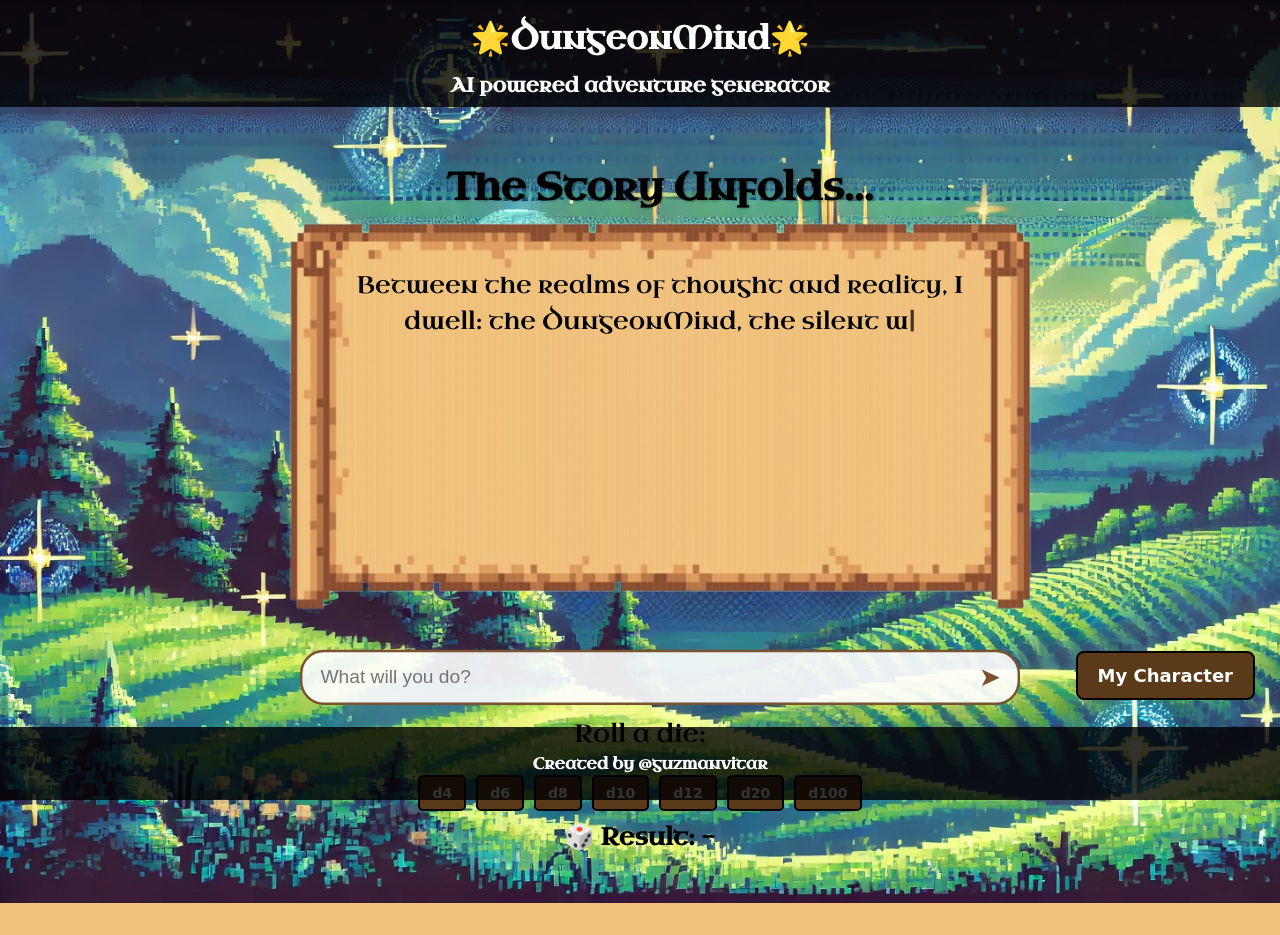
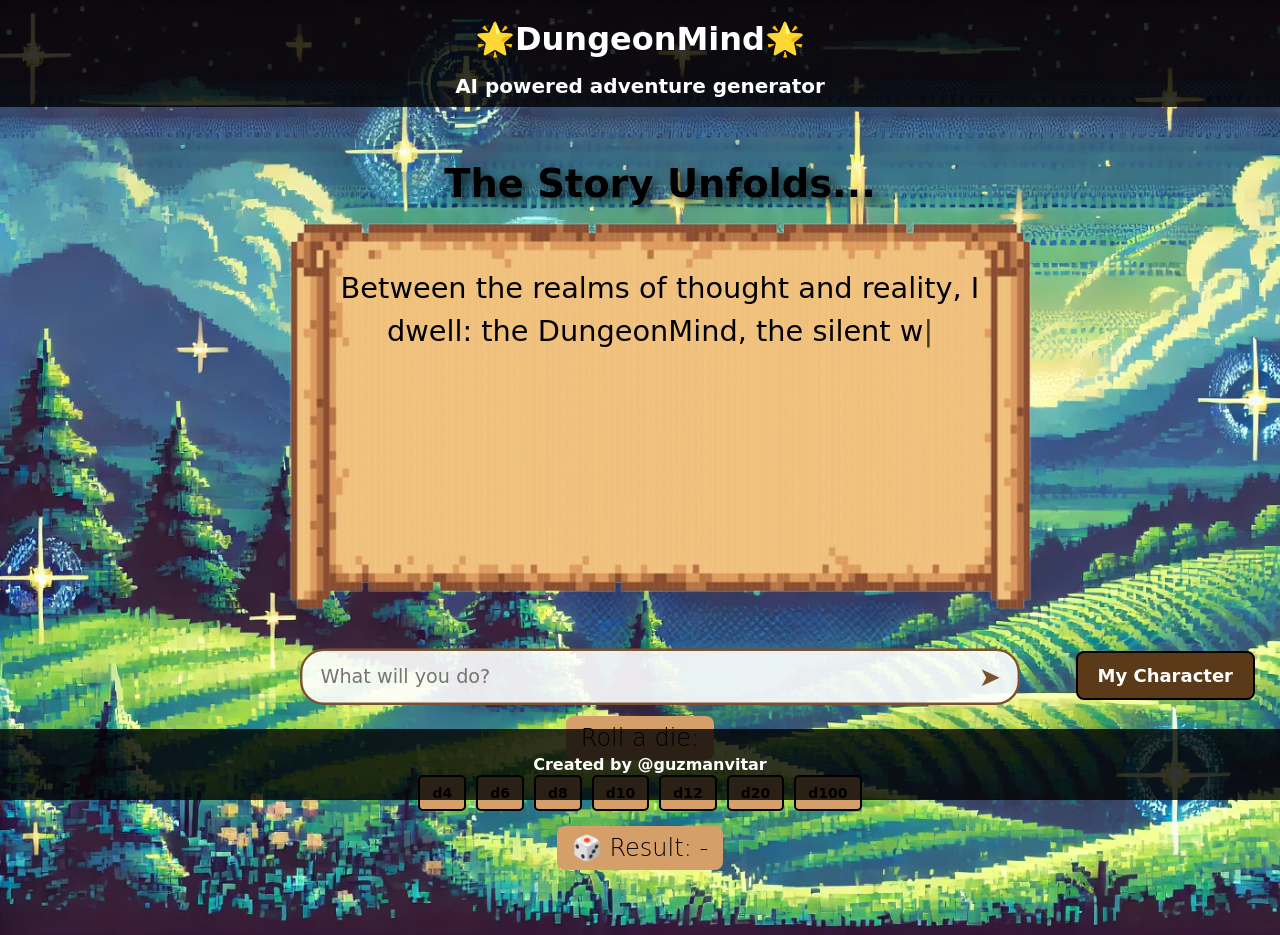
Before and after one commit to guzmanvitar/dungeonmind-llm-rpg-adventure, a Flask app: page / in a window 1280 px wide. Before the commit the page ends 903 px from the top, so only its background shows below. Run offline with Flask 3, Linux system fonts and the light colour scheme; some web fonts are replaced.

Commit message:
Improve front-end

```diff
--- a/src/frontend/static/css/character.css
+++ b/src/frontend/static/css/character.css
@@ -1,10 +1,10 @@
 /* Character Sheet Styles */
 /* Character Sheet Styles */
-@import url('https://fonts.googleapis.com/css2?family=Uncial+Antiqua&display=swap');
+@import url('https://fonts.google.com/specimen/Almendra');
 
 /* Apply same font and overall style */
 body {
-    font-family: 'Uncial Antiqua', cursive;
+    font-family: 'Almendra', cursive;
     background-image: url('/static/images/character-background.png');
     background-size: cover;
     margin: 0;
--- a/src/frontend/static/css/index.css
+++ b/src/frontend/static/css/index.css
@@ -1,9 +1,9 @@
 /* Import font */
-@import url('https://fonts.googleapis.com/css2?family=Uncial+Antiqua&display=swap');
+@import url('https://fonts.google.com/specimen/Almendra');
 
 /* Set default font for everything */
 body {
-    font-family: 'Uncial Antiqua', cursive;
+    font-family: 'Almendra', cursive;
     background-image: url('/static/images/background.png');
     background-size: cover;
     margin: 0;
@@ -14,7 +14,7 @@ body {
 
 /* Header */
 header {
-    padding: 5px 0; /* Reduce vertical padding */
+    padding: 5px 0;
     background-color: rgba(0, 0, 0, 0.8);
     text-align: center;
 }
@@ -23,14 +23,14 @@ header {
 header h1 {
     font-size: 32px;
     margin: 10px 0;
-    line-height: 1.5; /* Tighten spacing */
+    line-height: 1.5;
 }
 
 /* Subtitle */
 header h2 {
     font-size: 20px;
     margin: 3px 0;
-    line-height: 1.3; /* Compact spacing */
+    line-height: 1.3;
 }
 
 /* Main Layout */
@@ -83,8 +83,7 @@ footer {
     font-size: 32px;
     font-weight: bold;
     color: black;
-    text-shadow: 1px 1px 2px rgba(0, 0, 0, 0.3);
-}
+    text-shadow: 4px 4px 8px rgba(0, 0, 0, 0.7)}
 
 /* Chat Box  */
 .chat-box {
@@ -99,11 +98,11 @@ footer {
     flex-grow: 1;
     overflow-y: auto;
     color: black;
-    font-size: 20px;
+    font-size: 24px;
     line-height: 1.5;
     overflow-y: auto;
     max-height: 280px; /* Keep text within the parchment */
-    padding: 0 17px; /* Top & Bottom = 0, Left & Right = 10px */
+    padding: 0 17px; /* Top & Bottom = 0, Left & Right = 17px */
     box-sizing: border-box; /* Ensures padding doesn’t add to total height */
 }
 
@@ -115,6 +114,7 @@ footer {
 }
 
 .chat-input {
+    font-family: 'Almendra', cursive;
     flex-grow: 1;
     padding: 12px 45px 12px 15px; /* Adjust spacing to fit the arrow button */
     border: 2px solid #7a5230; /* Gives a parchment-like border */
@@ -128,7 +128,7 @@ footer {
 .chat-input-container {
     display: flex;
     align-items: center;
-    justify-content: center; /* Ensures horizontal centering */
+    justify-content: center;
     width: 100%;
     position: relative;
     margin-top: 10px;
@@ -151,28 +151,40 @@ footer {
 /* Dice Roll Section */
 .dice-rolls {
     text-align: center;
-    margin-top: 40px; /* Adds space below parchment */
+    margin-top: 15px;
     color: black;
-    font-size: 25px;
+    font-size: 30px;
 }
+.dice-rolls p {
+    background: #d49f69;
+    color: black;
+    padding: 8px 15px;
+    border-radius: 8px;
+    font-weight: lighter;
+    font-size: 24px;
+    display: inline-block;
+    margin-bottom: 15px;
+}
+
 .dice-buttons {
     display: flex;
     justify-content: center;
     gap: 10px;
     flex-wrap: wrap;
+    margin-bottom: 5px;
 }
 
 .dice-buttons button {
     font-size: 14px;
     font-weight: bold;
-    background-color: #5b3a1a;
-    color: white;
+    background-color: #d49f69;
+    color: black;
     border: 2px solid black;
     padding: 8px 12px;
     border-radius: 5px;
     cursor: pointer;
     transition: transform 0.1s ease, background-color 0.2s ease;
-    font-family: 'Press Start 2P', cursive;
+    font-family: 'Almendra', cursive;
 }
 
 .dice-buttons button:hover {
@@ -182,7 +194,7 @@ footer {
 
 .dice-result {
     margin-top: 10px;
-    font-size: 24px;
+    font-size: 28px;
     font-weight: bold;
     color: black;
 }
@@ -201,7 +213,7 @@ footer {
     border-radius: 8px;
     cursor: pointer;
     transition: transform 0.1s ease, background-color 0.2s ease;
-    font-family: 'Press Start 2P', cursive;
+    font-family: 'Almendra', cursive;
     z-index: 1000; /* Ensures it stays above other elements */
 }
 
```
